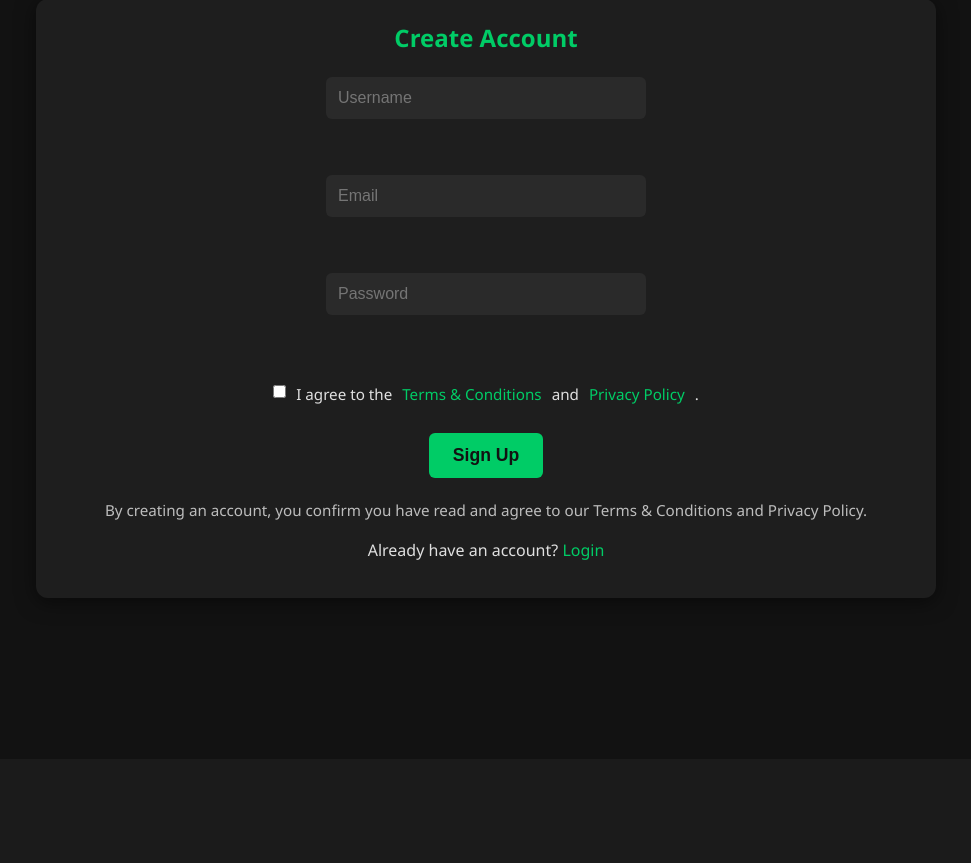
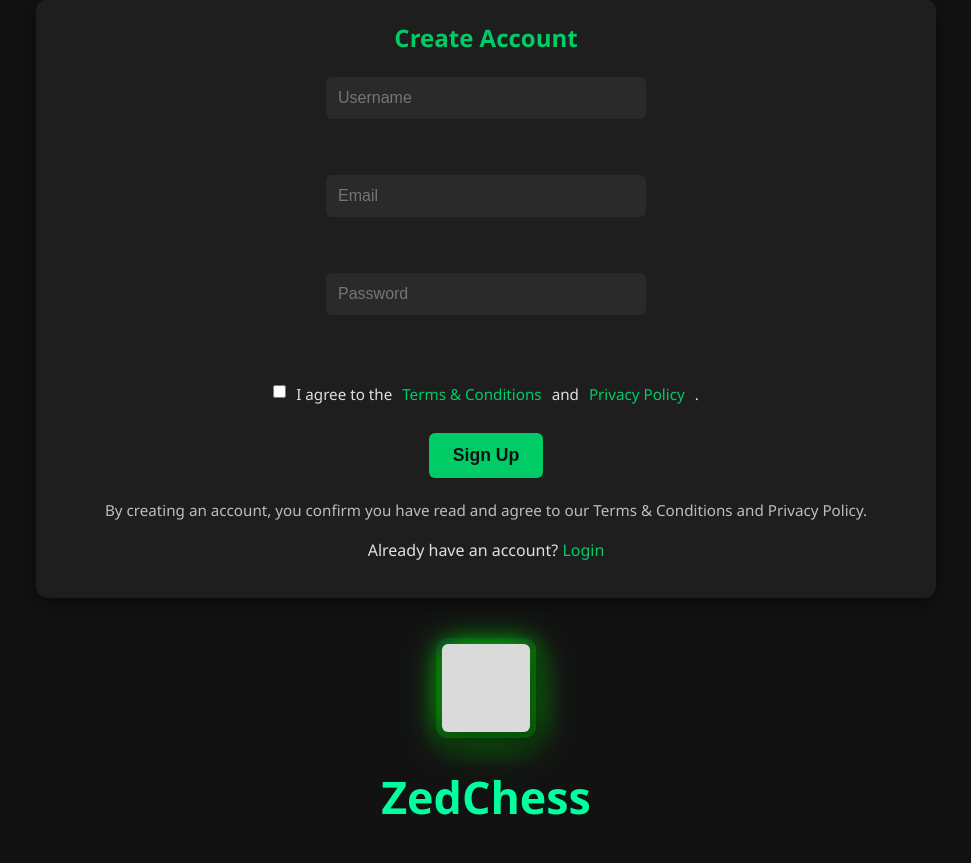
Before and after one commit to beenzuh20-rgb/zedchess, a Flask app: page /signup in a window 1280 px wide. Shown: the part 41-904 px from the top of the page, without its empty margins (154-1125 px from the left). Before the commit the page ends 647 px from the top, so only its background shows below. Run offline with Flask 3, Linux system fonts and the light colour scheme; grey boxes are pictures that could not be loaded.

Commit message:
Update signup.html

```diff
--- a/templates/signup.html
+++ b/templates/signup.html
@@ -29,5 +29,14 @@
         <p class="policy-note">By creating an account, you confirm you have read and agree to our Terms & Conditions and Privacy Policy.</p>
         <p>Already have an account? <a href="{{ url_for('login') }}">Login</a></p>
     </div>
+    <!-- === 3D ZAMBIAN KNIGHT LOGO === -->
+    <div style="text-align: center; margin-bottom: 30px;">
+        <img src="https://www.svgrepo.com/show/320070/chess-knight.svg"
+             alt="ZedChess"
+             class="zed-knight-logo"
+             style="width: 100px; height: 100px;">
+        <h1 style="margin: 15px 0 5px 0; color: #00ff9d;">ZedChess</h1>
+    </div>
+    <!-- ================================= -->
 </body>
 </html>
```
